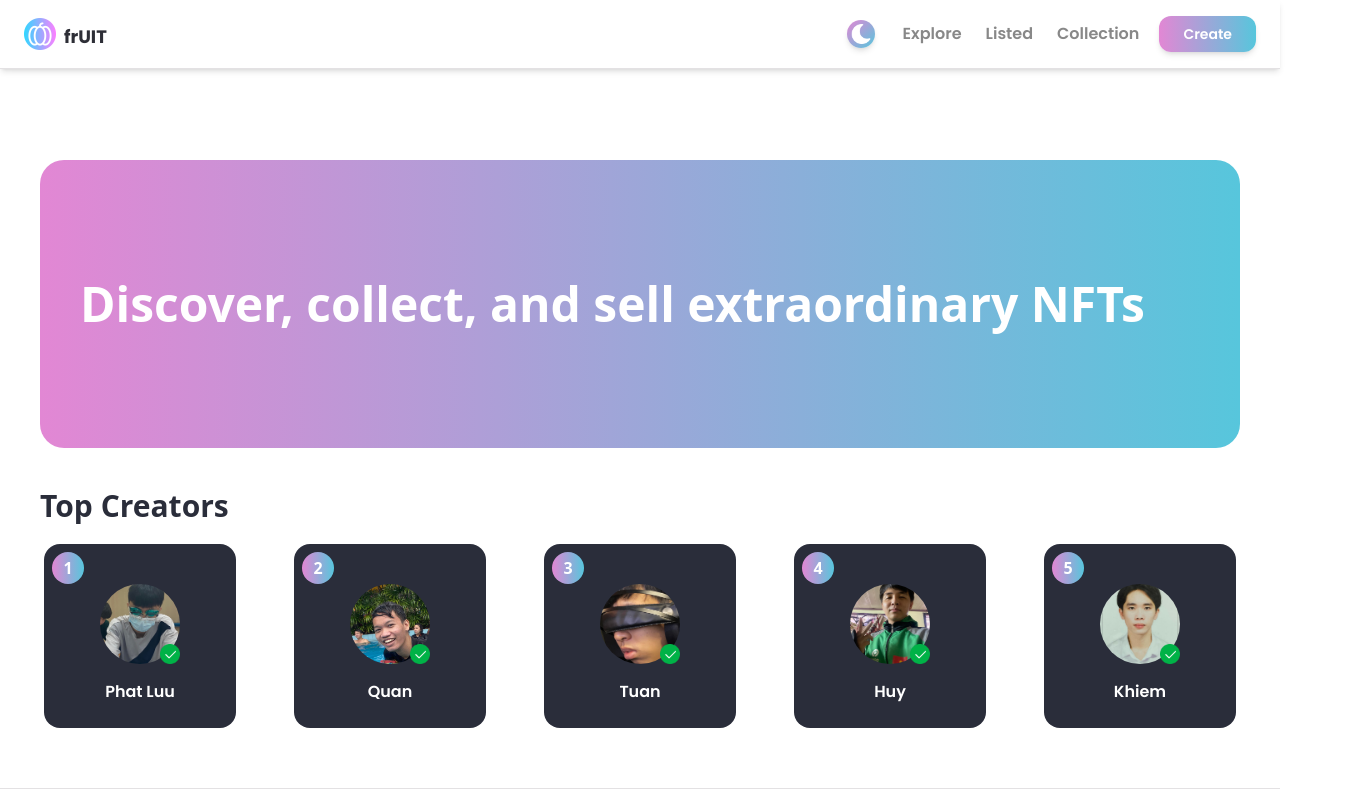
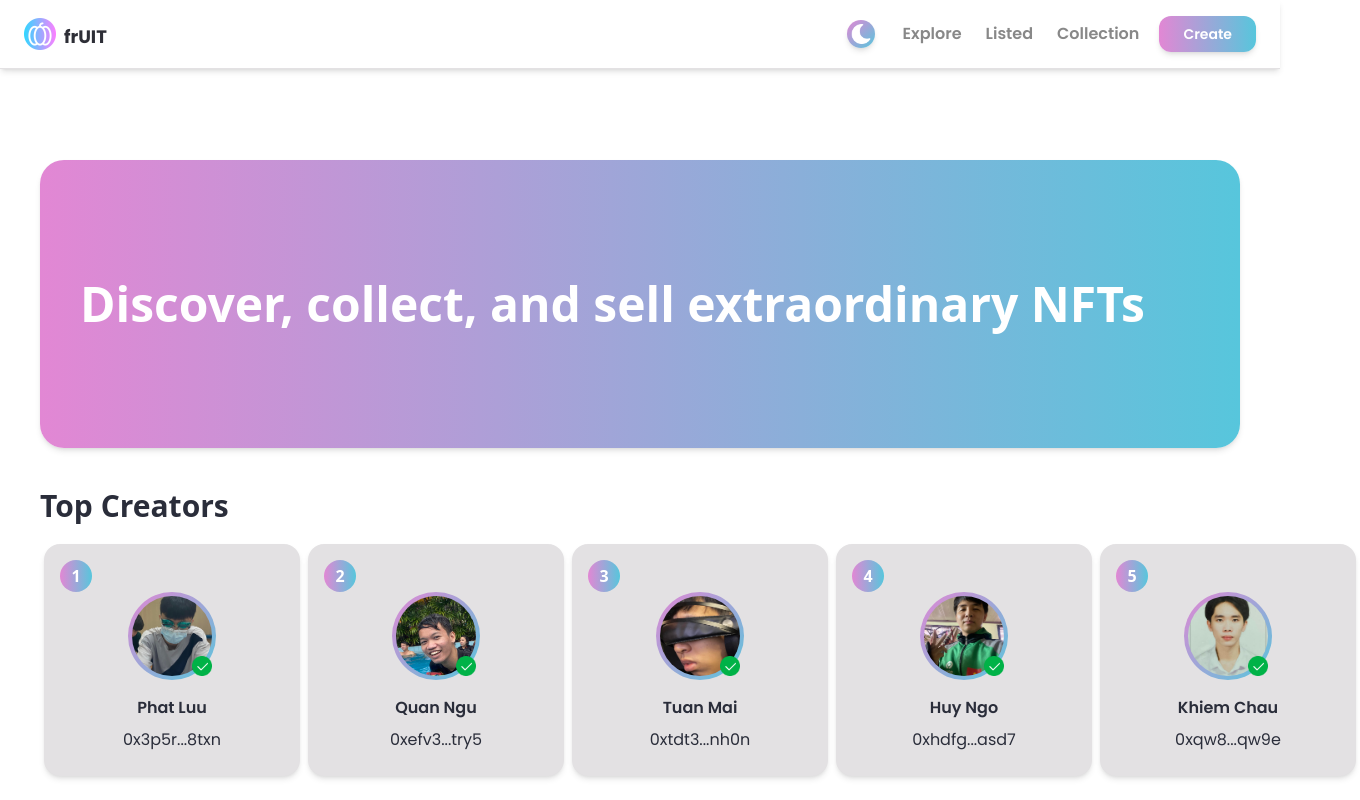
Before and after one commit to LovelyStar215/mx-marketplace, a Next.js app: page / in a window 1280 px wide. Shown: the top 800 px of the page, 1360 px wide, since content can reach past the window. Built offline with nearby package versions, Linux system fonts and the light colour scheme.

Commit message:
update nav

```diff
--- a/components/CreatorCard.jsx
+++ b/components/CreatorCard.jsx
@@ -5,13 +5,14 @@ import images from '../assets';
 function CreatorCard (props) {
     console.log(props);
     return (
-    <div className='bg-prim-black-3 rounded-2xl p-2 w-150 flex flex-col scroll m-5 mx-1 md:w-40 w-48 '>
+    <div className='dark:bg-prim-black-3 bg-prim-gray-1 rounded-2xl p-2 w-150 flex flex-col scroll m-5 mx-1 md:w-40 w-64 shadow-md'>
 
-        <div className='w-8 h-8 md:w-6 md:h-6 md:text-xs p-1 rounded-full prim-gradient flex justify-center items-center '>
+        <div className='w-8 h-8 md:w-6 md:h-6 md:text-xs p-1 rounded-full prim-gradient flex justify-center items-center mt-2 ml-2'>
             <p className='font-semibold text-white' >{props.number}</p>
         </div>
 
         <div className='flex flex-col items-center '>
+            <div className='p-1 bg-gradient-to-br to-prim-blue from-prim-pink rounded-full flex items-center justify-center'>
                 <div className='relative w-20 h-20 md:w-14 md:h-14'>
                     <Image className='rounded-full'
                         src={props.imageCard}
@@ -27,8 +28,10 @@ function CreatorCard (props) {
                     </div>
 
                 </div>
-            <div className='justify-center my-4 font-poppins font-semibold md:text-sm' >
-                <p className='text-white'>{props.name}</p>
+            </div>
+            <div className='flex flex-col items-center my-4 font-poppins md:text-sm' >
+                <p className='dark:text-white text-prim-black-3 mb-2  font-semibold'>{props.name}</p>
+                <p className='dark:text-white text-prim-black-3'>{props.address}</p>
             </div>
         </div>
     </div>
--- a/components/Navbar.jsx
+++ b/components/Navbar.jsx
@@ -158,15 +158,15 @@ const checkActive = (active, setActive, router) => {
 
       {/* =========Small Devices========= */}
       <div className="hidden md:flex flex-row justify-end">
-        <div className="prim-gradient rounded px-1.5 pt-0.5 shadow-md">
+        <div className="prim-gradient rounded p-2 shadow-md flex">
          {IsOpen ? (
           <Image
               className='hover:cursor-pointer'
               src={assets.cross}
               alt="sm-close"
               objectFit="contain"
-              width={15}
-              height={15}
+              width={20}
+              height={20}
               onClick ={() =>
               setIsOpen(false)
             }
@@ -177,8 +177,8 @@ const checkActive = (active, setActive, router) => {
             src={assets.menu}
             alt="sm-menu"
             objectFit="contain"
-            width={15}
-            height={15}
+            width={20}
+            height={20}
             onClick ={() =>
             setIsOpen(true)
             }
@@ -186,7 +186,7 @@ const checkActive = (active, setActive, router) => {
           )
           }
           {IsOpen &&(
-            <div className="fixed inset-x-0 flex flex-col dark:bg-prim-dark bg-white pb-1800 mt-4 pt-96">
+            <div className="fixed inset-x-0 flex flex-col dark:bg-prim-dark bg-white pb-1800 mt-7 sm:pt-96 pt-32">
               <div className="flex justify-center mb-5 mt-10">
                 <ButtonGroup isMobile />
               </div>
--- a/pages/_app.js
+++ b/pages/_app.js
@@ -11,7 +11,7 @@ const MyApp = ({ Component, pageProps }) => (
         <title>frUIT Marketplace</title>
         <link rel='icon' href='/logo.png'/>
       </Head>
-      <div className="dark:bg-prim-dark bg-white">
+      <div className="dark:bg-prim-dark bg-white min-h-screen">
         <Navbar/>
           <div className='pt-20 w-full'>
             <Component {...pageProps} />
--- a/pages/index.js
+++ b/pages/index.js
@@ -6,8 +6,8 @@ const Home = () => {
     <div className='flex justify-center  p-10 flex-col w-full minmd:w-4/5'>
 
       {/* banner */}
-      <div className=' py-10'  >
-          <div className='prim-gradient h-72 px-10 items-center flex rounded-3xl'>
+      <div className='py-10'  >
+          <div className='shadow-md prim-gradient h-72 px-10 items-center flex rounded-3xl'>
             <p className='text-5xl md:text-4xl text-white font-bold '>Discover, collect, and sell extraordinary NFTs</p>
           </div>
       </div>
@@ -20,6 +20,7 @@ const Home = () => {
                 imageCard={images.creator1}
                 number="1"
                 name="Phat Luu"
+                address="0x3p5r...8txn"
               >
             </CreatorCard>
           </div>
@@ -27,7 +28,8 @@ const Home = () => {
             <CreatorCard
                 imageCard={images.creator2}
                 number="2"
-                name="Quan"
+                name="Quan Ngu"
+                address="0xefv3...try5"
               >
             </CreatorCard>
           </div>
@@ -35,7 +37,8 @@ const Home = () => {
             <CreatorCard
                 imageCard={images.creator3}
                 number="3"
-                name="Tuan"
+                name="Tuan Mai"
+                address="0xtdt3...nh0n"
               >
             </CreatorCard>
           </div>
@@ -43,7 +46,8 @@ const Home = () => {
             <CreatorCard
                 imageCard={images.creator4}
                 number="4"
-                name="Huy"
+                name="Huy Ngo"
+                address="0xhdfg...asd7"
               >
             </CreatorCard>
           </div>
@@ -51,7 +55,8 @@ const Home = () => {
             <CreatorCard
                 imageCard={images.creator5}
                 number="5"
-                name="Khiem"
+                name="Khiem Chau"
+                address="0xqw8...qw9e"
               >
             </CreatorCard>
 
```
Lines whose indentation alone changed are shown as unchanged.
